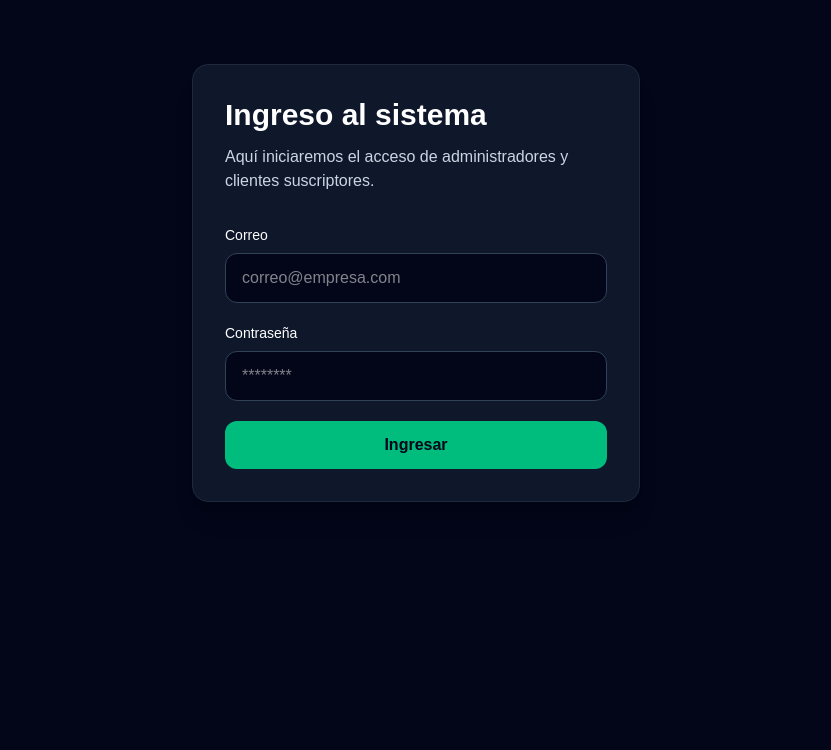
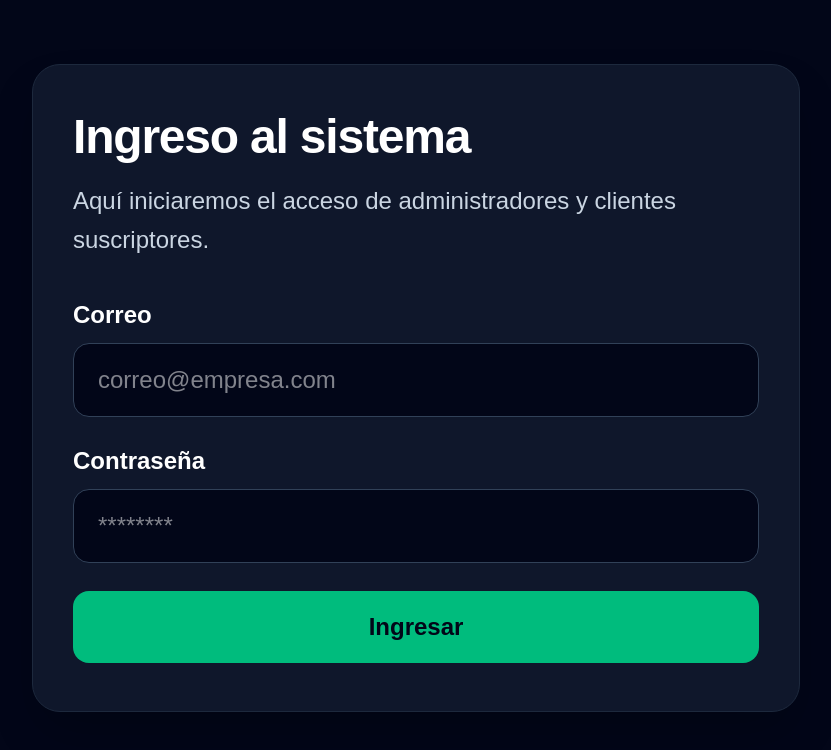
Before and after one commit to Cydman/seguimiento-obligaciones-mineras, a Next.js app: page /login in a window 1280 px wide. Shown: the top 750 px of the page, without its empty margins (224-1055 px from the left). Built offline with nearby package versions, Linux system fonts and the light colour scheme.

Commit message:
Corrige login con server action

```diff
--- a/app/login/page.tsx
+++ b/app/login/page.tsx
@@ -1,37 +1,123 @@
 export const dynamic = "force-dynamic";
 export const revalidate = 0;
 
-export default function LoginPage() {
+import { redirect } from "next/navigation";
+import { createClient } from "@/lib/supabase/server";
+
+type LoginPageProps = {
+  searchParams?: Promise<{
+    error?: string;
+  }>;
+};
+
+export default async function LoginPage({ searchParams }: LoginPageProps) {
+  const params = (await searchParams) ?? {};
+  const errorMessage = params.error ? decodeURIComponent(params.error) : "";
+
+  async function loginAction(formData: FormData) {
+    "use server";
+
+    const email = String(formData.get("email") ?? "").trim();
+    const password = String(formData.get("password") ?? "");
+
+    if (!email || !password) {
+      redirect("/login?error=Debe%20ingresar%20correo%20y%20contrase%C3%B1a");
+    }
+
+    const supabase = await createClient();
+
+    const { data: authData, error: signInError } =
+      await supabase.auth.signInWithPassword({
+        email,
+        password,
+      });
+
+    if (signInError || !authData.user) {
+      redirect("/login?error=Credenciales%20inv%C3%A1lidas");
+    }
+
+    const { data: profile, error: profileError } = await supabase
+      .from("profiles")
+      .select("role, is_active")
+      .eq("id", authData.user.id)
+      .maybeSingle();
+
+    if (profileError || !profile) {
+      await supabase.auth.signOut();
+      redirect("/login?error=No%20se%20encontr%C3%B3%20el%20perfil%20del%20usuario");
+    }
+
+    if (!profile.is_active) {
+      await supabase.auth.signOut();
+      redirect("/login?error=El%20usuario%20se%20encuentra%20inactivo");
+    }
+
+    if (profile.role === "admin") {
+      redirect("/admin");
+    }
+
+    if (profile.role === "specialist") {
+      redirect("/specialist");
+    }
+
+    redirect("/client");
+  }
+
   return (
     <main className="min-h-screen bg-slate-950 px-6 py-16 text-white">
-      <div className="mx-auto max-w-md rounded-2xl border border-slate-800 bg-slate-900 p-8 shadow-xl">
-        <h1 className="text-3xl font-bold">Ingreso al sistema</h1>
-        <p className="mt-3 text-slate-300">
+      <div className="mx-auto max-w-3xl rounded-[28px] border border-slate-800 bg-slate-900 px-10 py-12 shadow-2xl">
+        <h1 className="text-5xl font-bold tracking-tight">Ingreso al sistema</h1>
+
+        <p className="mt-5 max-w-2xl text-2xl leading-relaxed text-slate-300">
           Aquí iniciaremos el acceso de administradores y clientes suscriptores.
         </p>
 
-        <form className="mt-8 space-y-5">
+        {errorMessage ? (
+          <div className="mt-6 rounded-2xl border border-red-500/40 bg-red-500/10 px-5 py-4 text-base text-red-200">
+            {errorMessage}
+          </div>
+        ) : null}
+
+        <form action={loginAction} className="mt-10 space-y-7">
           <div>
-            <label className="mb-2 block text-sm font-medium">Correo</label>
+            <label
+              htmlFor="email"
+              className="mb-3 block text-2xl font-semibold text-white"
+            >
+              Correo
+            </label>
             <input
+              id="email"
+              name="email"
               type="email"
+              required
+              autoComplete="email"
               placeholder="correo@empresa.com"
-              className="w-full rounded-xl border border-slate-700 bg-slate-950 px-4 py-3 outline-none focus:border-emerald-500"
+              className="w-full rounded-2xl border border-slate-700 bg-slate-950 px-6 py-5 text-2xl text-white outline-none transition focus:border-emerald-500"
             />
           </div>
 
           <div>
-            <label className="mb-2 block text-sm font-medium">Contraseña</label>
+            <label
+              htmlFor="password"
+              className="mb-3 block text-2xl font-semibold text-white"
+            >
+              Contraseña
+            </label>
             <input
+              id="password"
+              name="password"
               type="password"
+              required
+              autoComplete="current-password"
               placeholder="********"
-              className="w-full rounded-xl border border-slate-700 bg-slate-950 px-4 py-3 outline-none focus:border-emerald-500"
+              className="w-full rounded-2xl border border-slate-700 bg-slate-950 px-6 py-5 text-2xl text-white outline-none transition focus:border-emerald-500"
             />
           </div>
 
           <button
             type="submit"
-            className="w-full rounded-xl bg-emerald-500 px-5 py-3 font-semibold text-slate-950 transition hover:bg-emerald-400"
+            className="w-full rounded-2xl bg-emerald-500 px-6 py-5 text-2xl font-bold text-slate-950 transition hover:bg-emerald-400"
           >
             Ingresar
           </button>
```
